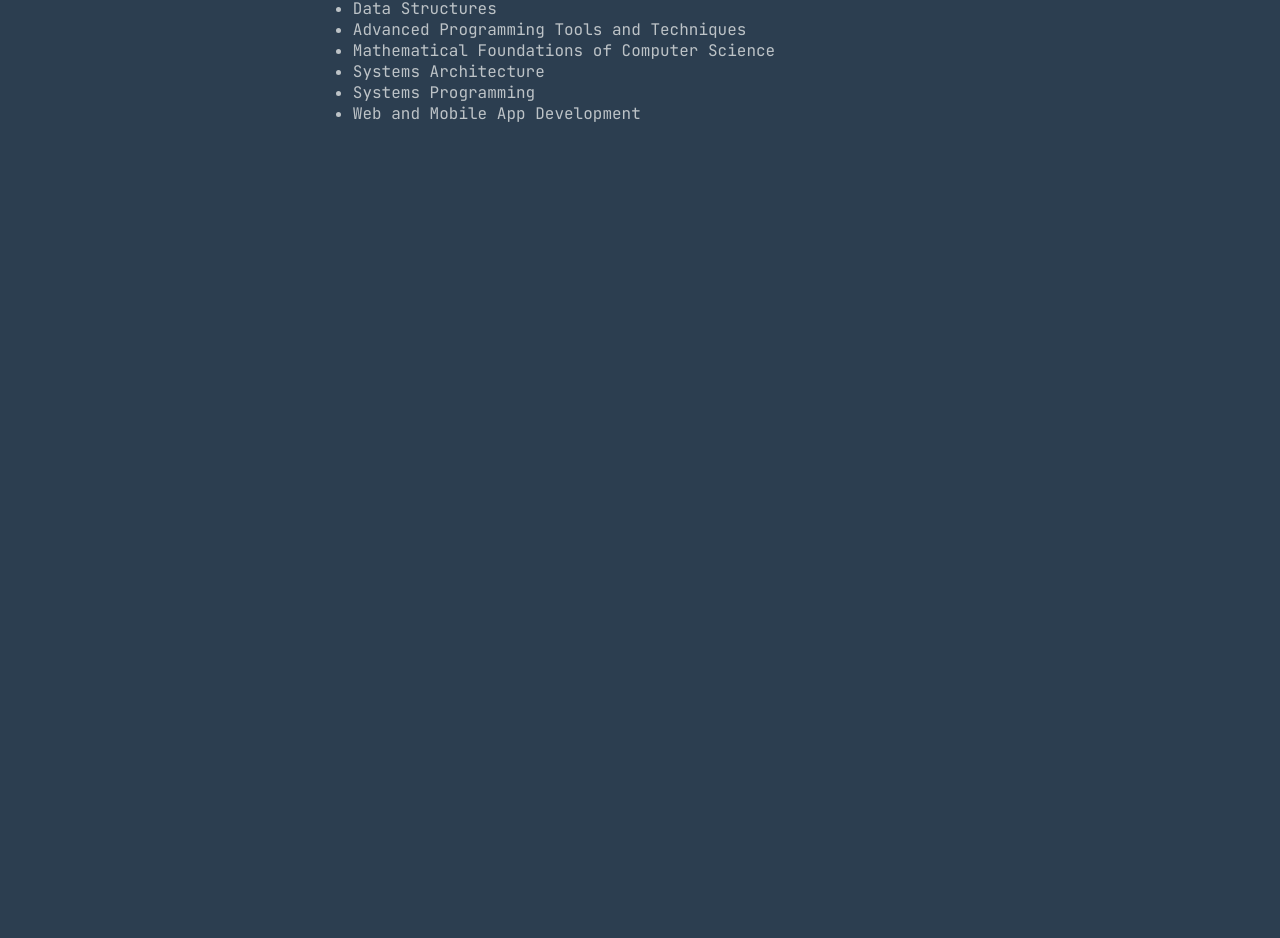
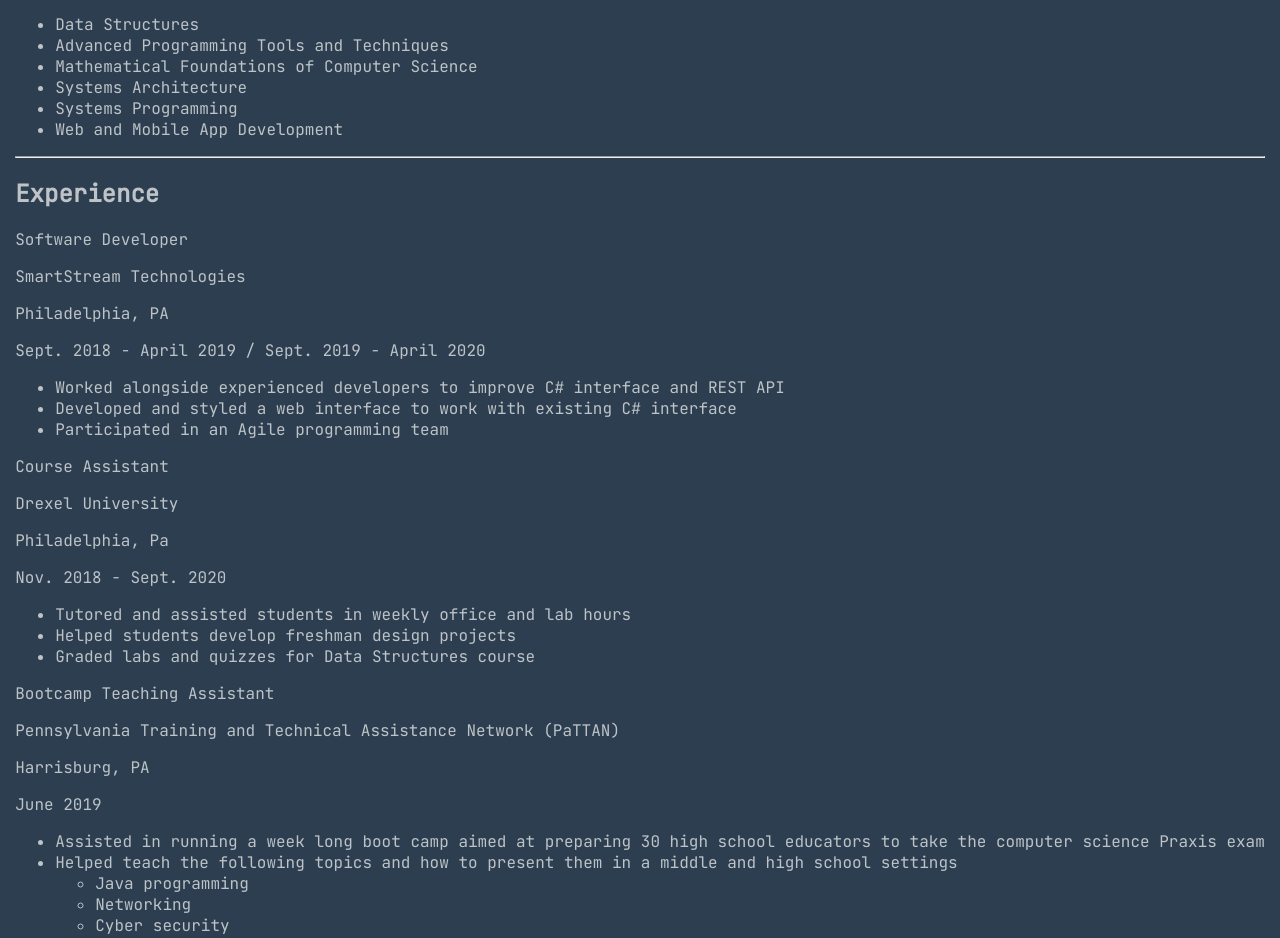
Before and after one commit to mlewicki12/angular-resume, an Angular app: page / in a window 1280 px wide. Shown: the part 219-1157 px from the top of the page. Before the commit the page ends 800 px from the top, so only its background shows below. Built offline with nearby package versions, Linux system fonts and the light colour scheme.

Commit message:
create experience section

```diff
--- a/src/app/app.component.html
+++ b/src/app/app.component.html
@@ -5,6 +5,8 @@
 
 <main>
   <resume-education></resume-education>
+  <hr />
+  <resume-experience></resume-experience>
 </main>
 
 <footer>
--- a/src/app/app.module.ts
+++ b/src/app/app.module.ts
@@ -3,11 +3,13 @@
 
 import { AppComponent } from './app.component';
 import { EducationComponent } from './components/education/education.component';
+import { ExperienceComponent } from './components/experience/experience.component';
 
 @NgModule({
   declarations: [
     AppComponent,
-    EducationComponent
+    EducationComponent,
+    ExperienceComponent
   ],
   imports: [
     BrowserModule
--- a/src/app/components/education/education.component.html
+++ b/src/app/components/education/education.component.html
@@ -1,10 +1,10 @@
 
 <h2>Education</h2>
+<p>Drexel University (2017-2020)</p>
 <ul>
-  <li>Drexel University (2017-2020)</li>
   <li>BS in Computer Science</li>
   <li>3.53 GPA</li>
-  <li>Withdrew due to financial circumstances and coronavirus pandemic</li>
+  <li>Withdrew in Sept. 2020 due to financial circumstances and coronavirus pandemic</li>
 </ul>
 
 <h3>Applicable Coursework</h3>
--- /dev/null
+++ b/src/app/components/experience/experience.component.html
@@ -0,0 +1,37 @@
+
+<h2>Experience</h2>
+
+<p>Software Developer</p>
+<p>SmartStream Technologies</p>
+<p>Philadelphia, PA</p>
+<p>Sept. 2018 - April 2019 / Sept. 2019 - April 2020</p>
+<ul>
+  <li>Worked alongside experienced developers to improve C# interface and REST API</li>
+  <li>Developed and styled a web interface to work with existing C# interface</li>
+  <li>Participated in an Agile programming team</li>
+</ul>
+
+<p>Course Assistant</p>
+<p>Drexel University</p>
+<p>Philadelphia, Pa</p>
+<p>Nov. 2018 - Sept. 2020</p>
+<ul>
+  <li>Tutored and assisted students in weekly office and lab hours</li>
+  <li>Helped students develop freshman design projects</li>
+  <li>Graded labs and quizzes for Data Structures course</li>
+</ul>
+
+<p>Bootcamp Teaching Assistant</p>
+<p>Pennsylvania Training and Technical Assistance Network (PaTTAN)</p>
+<p>Harrisburg, PA</p>
+<p>June 2019</p>
+<ul>
+  <li>Assisted in running a week long boot camp aimed at preparing 30 high school educators to take the computer science Praxis exam</li>
+  <li>Helped teach the following topics and how to present them in a middle and high school settings</li>
+    <ul>
+      <li>Java programming</li>
+      <li>Networking</li>
+      <li>Cyber security</li>
+      <li>Graph theory</li>
+    </ul>
+</ul>
--- /dev/null
+++ b/src/app/components/experience/experience.component.ts
@@ -0,0 +1,15 @@
+import { Component, OnInit } from '@angular/core';
+
+@Component({
+  selector: 'resume-experience',
+  templateUrl: './experience.component.html',
+  styleUrls: ['./experience.component.scss']
+})
+export class ExperienceComponent implements OnInit {
+
+  constructor() { }
+
+  ngOnInit(): void {
+  }
+
+}
```
Also changed, not shown: src/app/components/experience/experience.component.scss (added), 1 other file (tests, documents, lock files or other folders).
